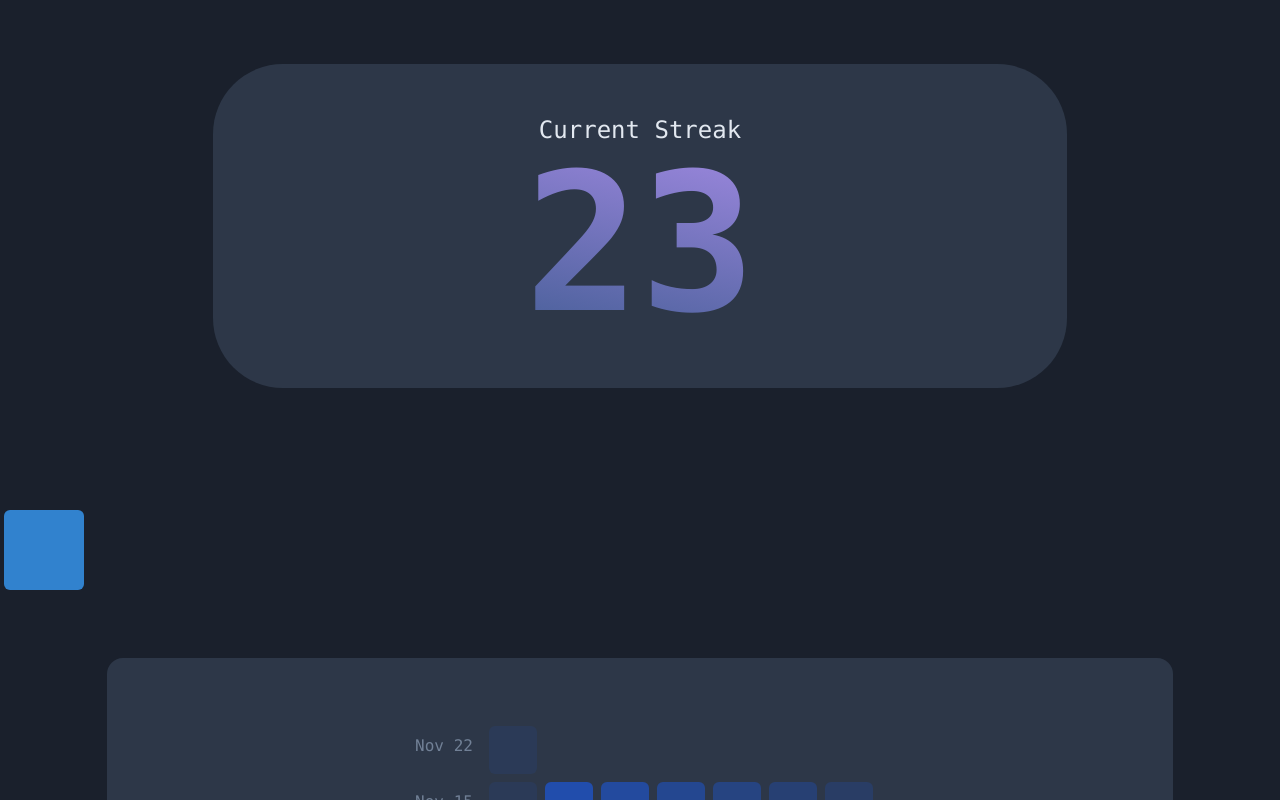
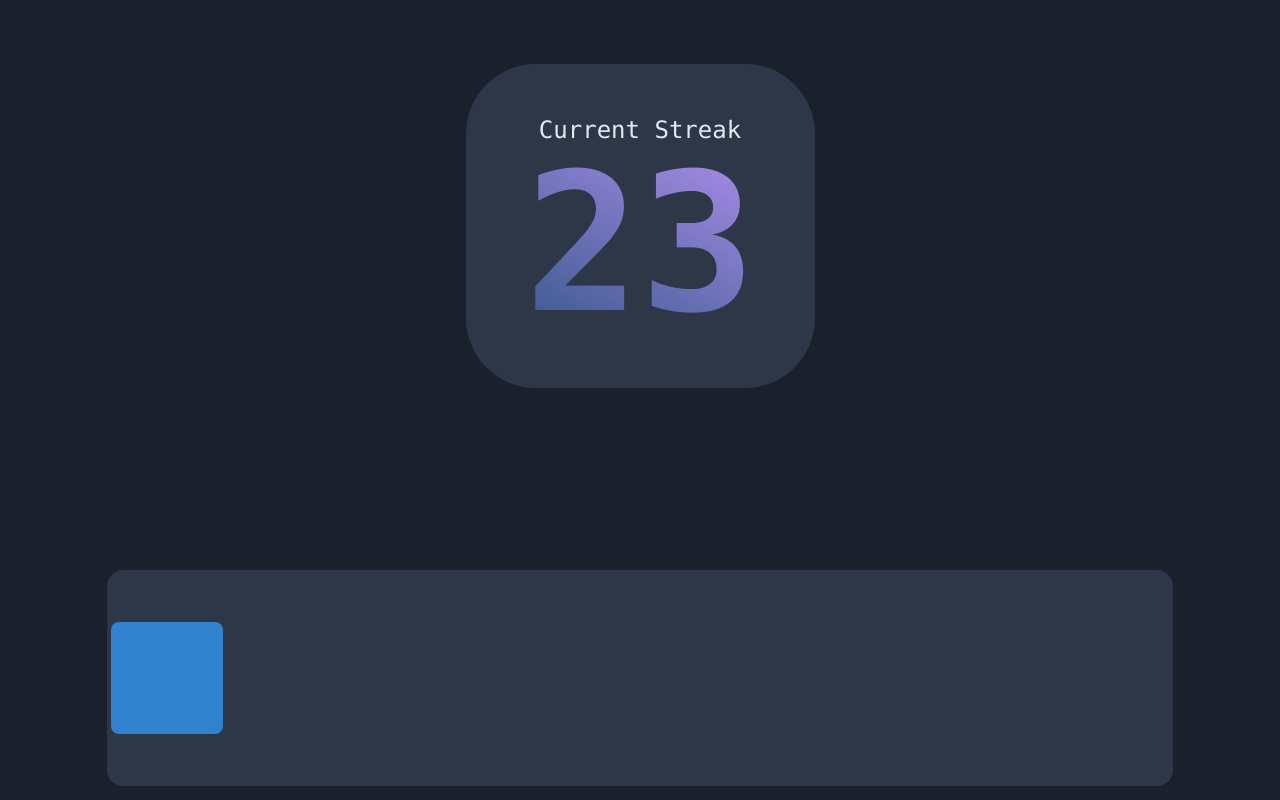
Before and after one commit to jklsnt/snt, a React (Create React App) app in the folder squares/: page / in a window 1280 px wide. Built offline with nearby package versions, Linux system fonts and the light colour scheme.

Commit message:
tasks have boxy thing

```diff
--- a/squares/src/App.js
+++ b/squares/src/App.js
@@ -15,7 +15,7 @@ function App() {
                 Hew
             </div>*/}
         <div className="font-mono text-2xl text-gray-300 h-96 align-center">
-            <div className="w-2/3 py-12 m-auto my-16 bg-gray-800" style={{borderRadius: 70 + 'px'}}>
+            <div className="w-2/3 py-12 m-auto my-16 bg-gray-800" style={{borderRadius: 70 + 'px', maxWidth: 349 + 'px'}}>
                 <p className="text-center">Current Streak</p>
                 <div className="content-center justify-center m-auto font-mono font-extrabold text-center text-transparent bg-clip-text bg-gradient-to-tr from-blue-800 to-purple-400 align-center rounded-3xl" style={{fontSize: 8 + "em", lineHeight: 1}}>
             23
--- a/squares/src/components/TaskSquare.jsx
+++ b/squares/src/components/TaskSquare.jsx
@@ -1,5 +1,5 @@
 import React from 'react';
 
 export default function TaskSquare(props) {
-    return <div className="w-20 h-20 m-1 rounded-md bg-blue-600"></div>
+    return <div className="m-1 rounded-lg bg-blue-600" style={{width: 7+"rem", height: 7+"rem"}}></div>
 }
--- a/squares/src/components/TaskSquareDay.jsx
+++ b/squares/src/components/TaskSquareDay.jsx
@@ -2,7 +2,7 @@ import React from 'react';
 import TaskSquare from './TaskSquare'
 
 export default function TaskSquareDay(props) {
-    return <div className="flex">
+    return <div className="flex w-5/6 py-12 m-auto my-16 bg-gray-800 rounded-2xl">
 	       <TaskSquare textstuff="urbad" textstuff2={2}></TaskSquare>
 	   </div>
 }
```
